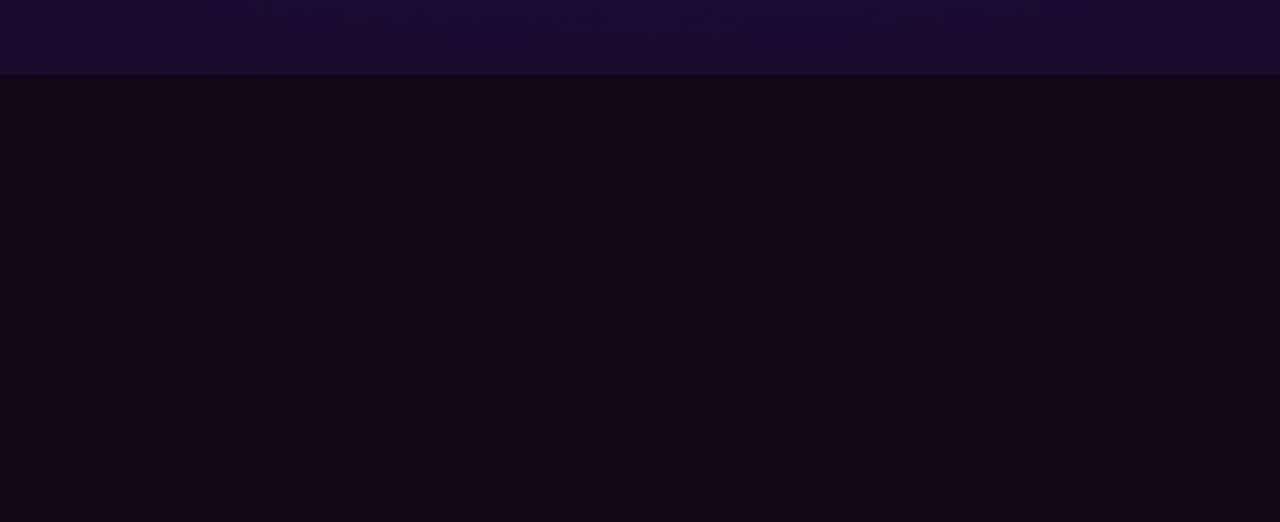
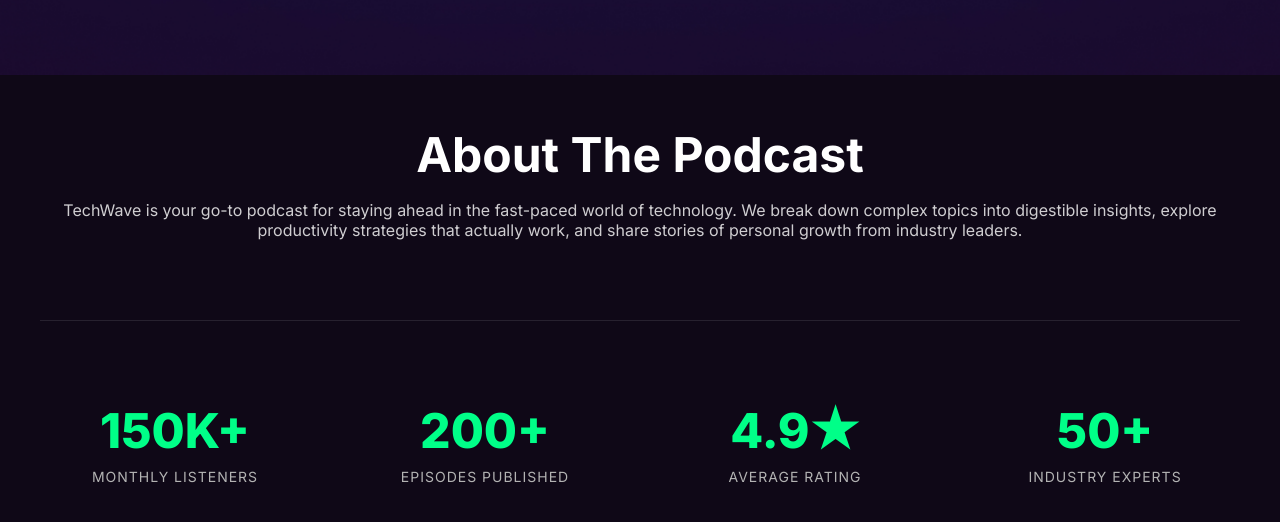
Before and after one commit to hajerabegum/B-13-Assign-2, a plain HTML site: page index.html in a window 1280 px wide. Shown: the part 734-1256 px from the top of the page. Before the commit the page ends 809 px from the top, so only its background shows below. Drawn offline with Linux system fonts and the light colour scheme; files whose address does not match are found by name.

Commit message:
about the podcast section

```diff
--- a/index.html
+++ b/index.html
@@ -66,5 +66,41 @@
         </section>
     </header>
 
+<main>
+<section class="about-section" id="about">
+    <div class="container">
+        <div class="about-header">
+            <h2 class="section-title">About The Podcast</h2>
+            <p class="section-desc">
+                TechWave is your go-to podcast for staying ahead in the fast-paced world of technology.
+                We break down complex topics into digestible insights, explore productivity strategies
+                that actually work, and share stories of personal growth from industry leaders.
+            </p>
+        </div>
+
+        <div class="stats-grid">
+            <div class="stat-item">
+                <h3 class="stat-number">150K+</h3>
+                <p class="stat-label">Monthly Listeners</p>
+            </div>
+            <div class="stat-item">
+                <h3 class="stat-number">200+</h3>
+                <p class="stat-label">Episodes Published</p>
+            </div>
+            <div class="stat-item">
+                <h3 class="stat-number">4.9★</h3>
+                <p class="stat-label">Average Rating</p>
+            </div>
+            <div class="stat-item">
+                <h3 class="stat-number">50+</h3>
+                <p class="stat-label">Industry Experts</p>
+            </div>
+        </div>
+    </div>
+</section>
+
+</main>
+
+
 </body>
 </html>
--- a/styles/styles.css
+++ b/styles/styles.css
@@ -161,6 +161,68 @@
     cursor: pointer;
 }
 
+
+
+
+.about-section {
+    padding: 50px 20px 120px;
+    background-color: #0F0817;
+    text-align: center;
+}
+
+.container {
+    max-width: 1200px;
+    margin: 0 auto;
+}
+
+.about-header {
+    margin-bottom: 80px;
+}
+
+.section-title {
+    font-size: 48px;
+    font-weight: 700;
+    margin-bottom: 16px;
+    color: #FFFFFF;
+}
+
+.section-desc {
+    font-size: 16px;
+    color: #FFFFFF;
+    opacity: 0.8;
+    max-width: 1200px;
+    margin: 0 auto;
+    line-height: 20px;
+}
+
+/* --- Stats Grid Desktop (Row) --- */
+.stats-grid {
+    display: grid;
+    grid-template-columns: repeat(4, 1fr);
+    gap: 40px;
+    border-top: 1px solid rgba(255, 255, 255, 0.1);
+    padding-top: 80px;
+}
+
+.stat-number {
+    font-size: 48px;
+    font-weight: 900;
+    color: #00FF88;
+    margin-bottom: 8px;
+    text-transform: capitalize;
+}
+
+.stat-label {
+    font-size: 14px;
+    color: #B3B3B3;
+    text-transform: uppercase;
+    letter-spacing: 1px;
+}
+
+
+
+
+
 /* --- Mobile Logic  --- */
 .menu-btn, .hamburger { display: none; }
 
@@ -196,9 +258,33 @@
     .banner-ctas { flex-direction: column; align-items: center; }
     .btn-spotify, .btn-outline { width: 100%; max-width: 300px; justify-content: center; }
     .main-title { font-size: 42px; }
+
+
+
+     .stats-grid {
+        grid-template-columns: repeat(2, 1fr);
+        gap: 60px 20px;
+    }
+
+    .section-title {
+        font-size: 36px;
+    }
 }
 
 @media screen and (max-width: 576px) {
     .circle-glow { width: 260px; height: 260px; }
     .mic-img { width: 90px; }
+ .about-section {
+        padding: 50px 20px 80px;
+    }
+
+    .stats-grid {
+        grid-template-columns: 1fr;
+        padding-top: 40px;
+    }
+
+    .stat-number {
+        font-size: 40px;
+    }
+
 }
```
